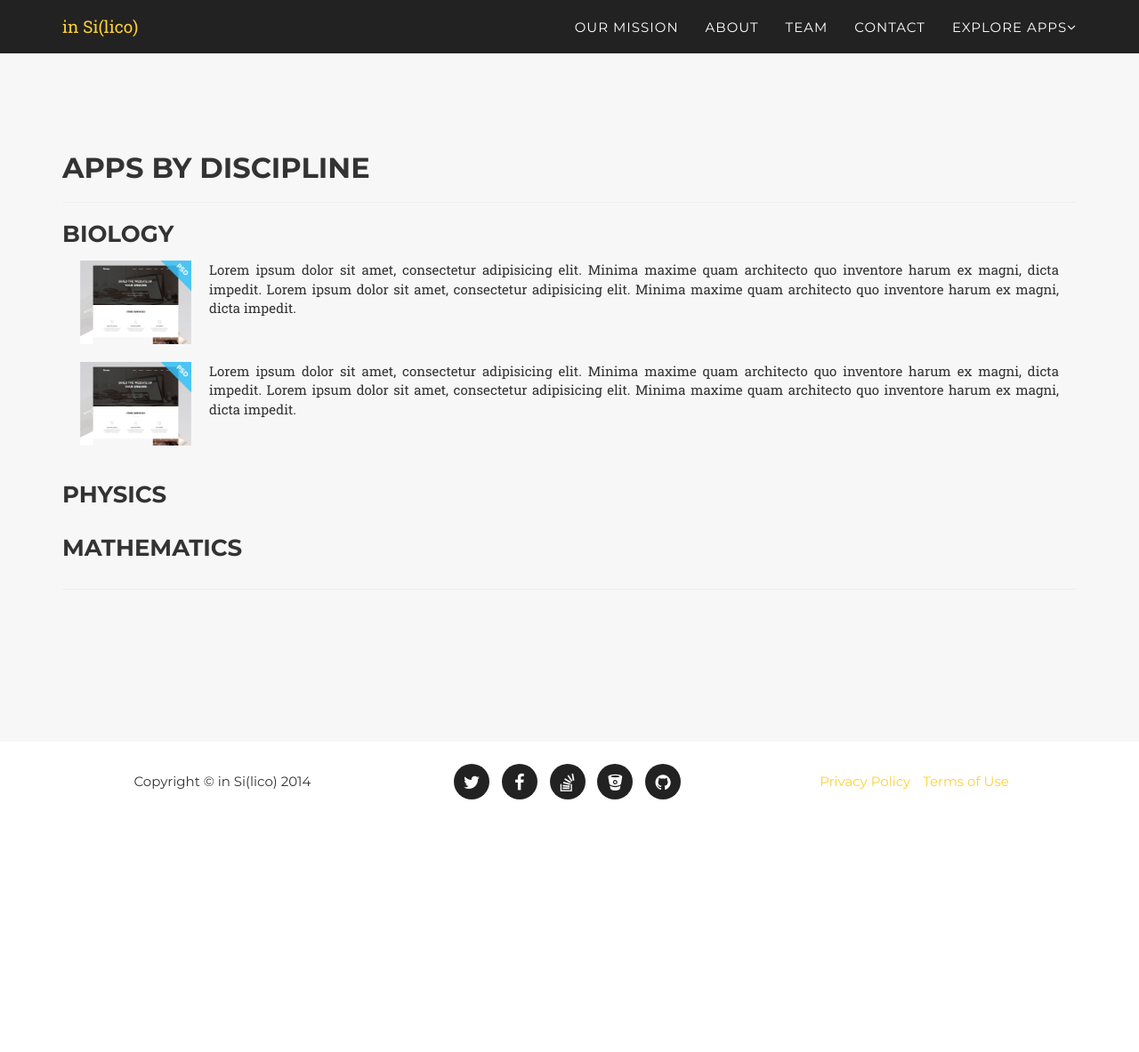
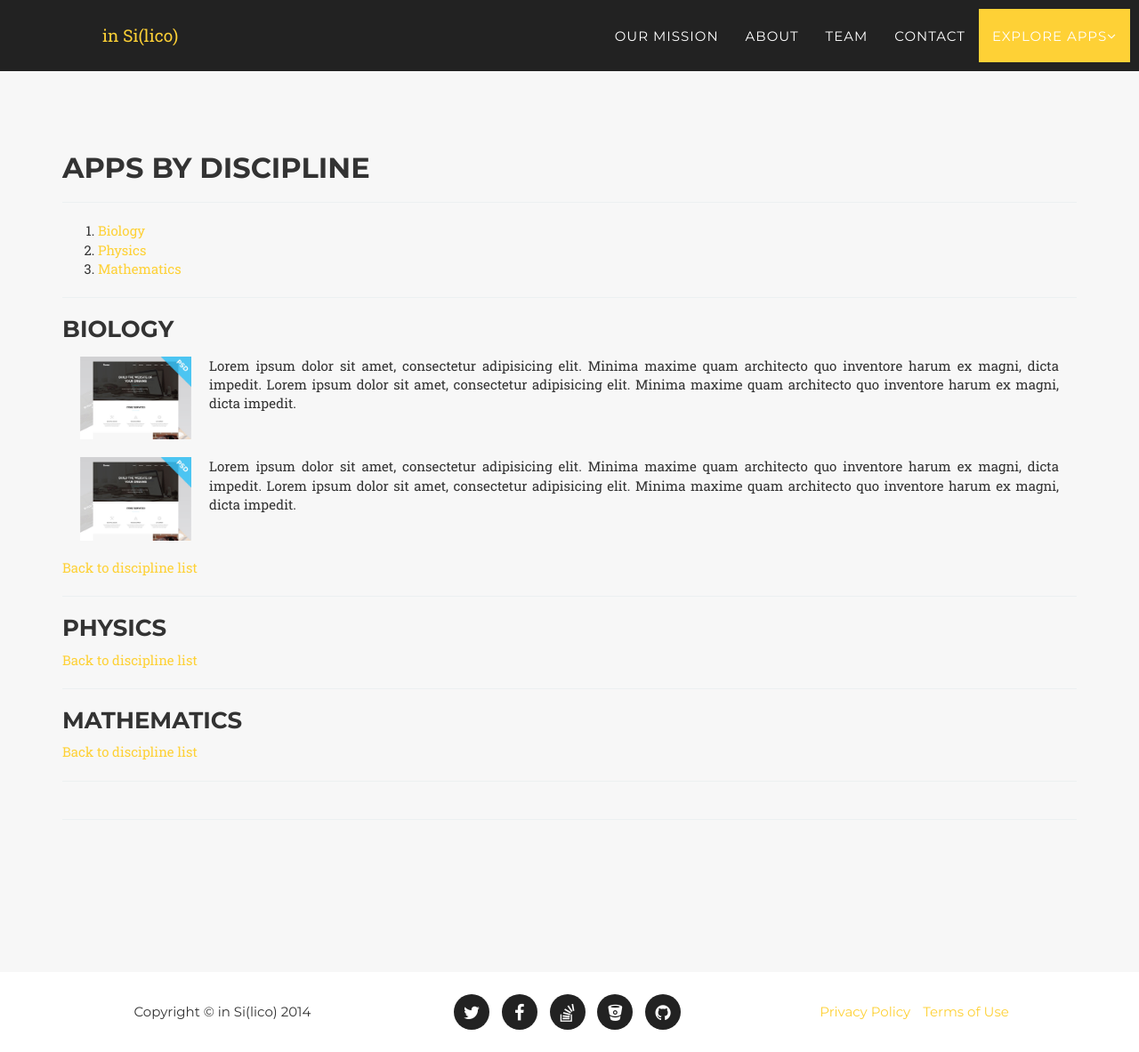
Before and after one commit to in-Si/in-Si.github.io, a Jekyll site: the page built from _posts/pages/2014-11-23-by-discipline.md, in a window 1280 px wide and 1183 px high. Shown: the whole window at 89% size. Built offline with Jekyll 4.4.1, drawn with Linux system fonts in a browser that asks for light colours; some web fonts are replaced.

Commit message:
Corrected menu appearance in pages. Made apps pages more easily navigable.

```diff
--- a/_includes/header_pages.html
+++ b/_includes/header_pages.html
@@ -1,5 +1,5 @@
 <!-- Navigation -->
-    <nav class="navbar navbar-default navbar-fixed-top">
+    <nav class="navbar navbar-default navbar-fixed-top" id="page">
         <div class="container">
             <!-- Brand and toggle get grouped for better mobile display -->
             <div class="navbar-header page-scroll">
@@ -30,8 +30,8 @@
                     <li>
                         <a class="page-scroll" href="/#contact">Contact</a>
                     </li>
-                    <li class="dropdown">
-                        <a class="dropdown-toggle" data-toggle="dropdown" data-hover="dropdown">
+                    <li class="dropdown active">
+                        <a class="page-scroll dropdown-toggle" data-toggle="dropdown" data-hover="dropdown">
                         Explore apps<i class="fa fa-angle-down"></i></a>
                         <ul class="dropdown-menu">
                           <li><a href="/by_discipline" style="color: #222;">by discipline</a></li>
--- a/_posts/pages/2014-11-23-by-discipline.md
+++ b/_posts/pages/2014-11-23-by-discipline.md
@@ -6,8 +6,16 @@ title:     		Apps by discipline
 
 <div class="home">
 
+<ol id="page-top">
 {% for disc in site.disciplines %}
-  <h3>{{disc}}</h3>
+  <li><a class="page-scroll" href="#{{disc}}">{{disc}}</a></li>
+{% endfor %}
+</ol>
+
+<hr>
+
+{% for disc in site.disciplines %}
+  <h3 id="{{disc}}">{{disc}}</h3>
   <table class="list_apps">
     {% for post in site.posts %}
       {% for tag in post.tags %}
@@ -20,6 +28,8 @@ title:     		Apps by discipline
       {% endfor %}
     {% endfor %}
   </table>
+  <a class="page-scroll" href="#page-top">Back to discipline list</a>
+  <hr>
 {% endfor %}
 
 </div>
```
Also changed, not shown: _includes/css/agency.css (+6 -1 lines), _posts/pages/2014-11-23-by-language.md (+11 -1 lines).
